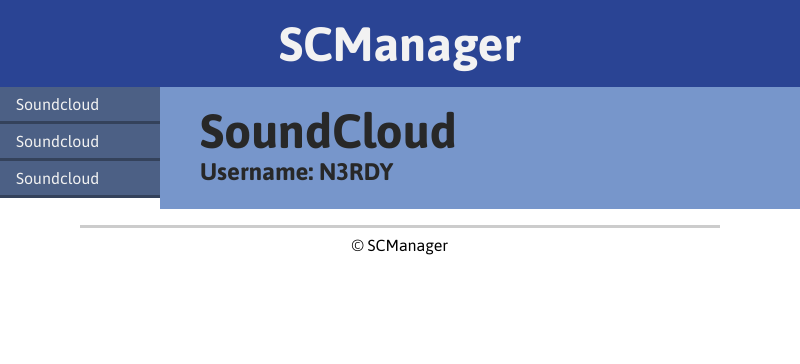
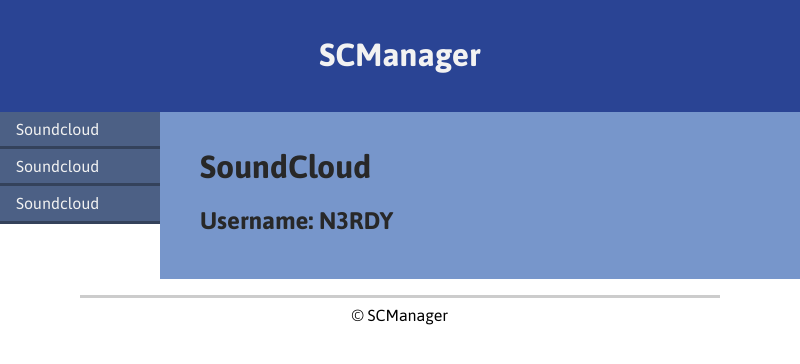
Before and after one commit to Amangoapp/amango, an Electron app: page frontend/index.html in a window 800 px wide. Drawn offline with nearby package versions, Linux system fonts and the light colour scheme.

Commit message:
Added normalize.css and custom titlebar

```diff
--- a/frontend/css/main.css
+++ b/frontend/css/main.css
@@ -1,10 +1,16 @@
-* {
-  margin: 0;
-  padding: 0;
+body {
   font-family: 'Asap', sans-serif;
 }
 
+.title-bar {
+  height: 22px;
+  background-color: #2A4494;
+  -webkit-user-select: none;
+  -webkit-app-region: drag;
+}
+
 header {
+  margin-top: -22px;
   width: 100%;
   background-color: #2A4494;
   text-align: center;
@@ -15,7 +21,7 @@
 h1 {
   font-size: 300%;
 }
-.sidebar {
+.side-bar {
   float: left;
   background-color: #4C6085;
   width: 20%;
@@ -23,12 +29,12 @@
   color: #f2f2f2;
 }
 
-.sidebar a {
+.side-bar a {
   display: block;
   padding: 5% 0 5% 10%;
 }
 
-.sideitem {
+.side-item {
   border-bottom: 3px solid #34425B;
 }
 
--- a/frontend/index.html
+++ b/frontend/index.html
@@ -3,21 +3,23 @@
   <head>
     <link rel="stylesheet" href="css/main.css">
     <link href="https://fonts.googleapis.com/css?family=Asap:400,400i,700" rel="stylesheet">
+    <link rel="stylesheet" href="https://cdnjs.cloudflare.com/ajax/libs/normalize/5.0.0/normalize.min.css">
     <meta charset="utf-8">
     <title>SCManager</title>
+  </head>
+  <body>
+    <div class="title-bar"></div>
     <header>
       <h1>SCManager</h1>
     </header>
-  </head>
-  <body>
-    <div class="sidebar">
-      <div class="sideitem">
+    <div class="side-bar">
+      <div class="side-item">
         <a href="#">Soundcloud</a>
       </div>
-      <div class="sideitem">
+      <div class="side-item">
         <a href="#">Soundcloud</a>
       </div>
-      <div class="sideitem">
+      <div class="side-item">
         <a href="#">Soundcloud</a>
       </div>
     </div>
@@ -27,7 +29,7 @@
     </div>
     <div class="clear">
     </div>
-    <footer>&copy SCManager</footer>
+    <footer>&copy; SCManager</footer>
 
   </body>
 </html>
```
Also changed, not shown: main.js (+10 -2 lines).
